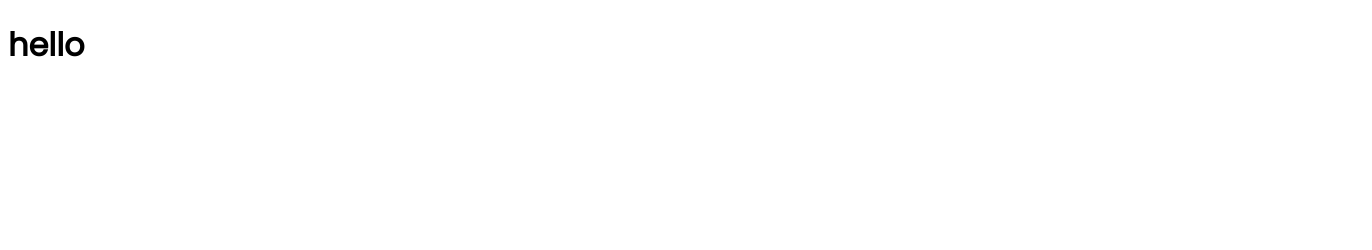
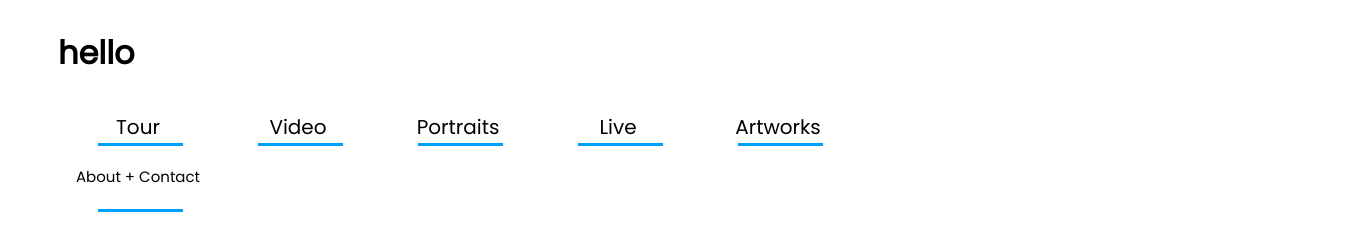
Before and after one commit to taraengel/neelam, a plain HTML site: page index.html in a window 1280 px wide. Shown: the whole page, 1372 px wide, since content can reach past the window. Drawn offline with Linux system fonts and the light colour scheme.

Commit message:
back at it

```diff
--- /dev/null
+++ b/components/button.css
@@ -0,0 +1,64 @@
+@@ -0,0 +1,63 @@
+.spot {
+  position: absolute;
+  width: 100%;
+  height: 100%;
+  top: 0;
+  left: 0;
+}
+
+
+.svg-wrapper {
+  margin-top: 0;
+  position: relative;
+  width: 150px;
+  /*make sure to use same height/width as in the html*/
+  height: 40px;
+  display: inline-block;
+  border-radius: 3px;
+  margin-left: 5px;
+  margin-right: 5px
+}
+
+#shape {
+  stroke-width: 6px;
+  fill: transparent;
+  stroke: #009FFD;
+  stroke-dasharray: 85 400;
+  stroke-dashoffset: -220;
+  transition: 1s all ease;
+}
+
+
+#text {
+  margin-top: -60px;
+  text-align: center;
+}
+
+#text a {
+  color: black;
+  text-decoration: none;
+  font-weight: 100;
+  font-size: 20px;
+}
+
+
+.svg-wrapper:hover #shape {
+  stroke-dasharray: 50 0;
+  stroke-width: 3px;
+  stroke-dashoffset: 0;
+  stroke: #06D6A0;
+}
+
+#text-size {
+  font-size: 12px;
+  margin-top: -60px;
+  text-align: center;
+}
+
+#text-size a {
+  color: black;
+  text-decoration: none;
+  font-weight: 100;
+  font-size: 15px;
+}
--- a/components/style.css
+++ b/components/style.css
@@ -1,3 +1,36 @@
+
 h1 {
   font-family: 'Poppins', sans-serif;
 }
+
+.container {
+  position: relative;
+  width: 100%;
+  margin: 0 auto;
+  padding: 0px 50px;
+  clear: both;
+}
+
+.main-content {
+  display: table-cell;
+  vertical-align: middle;
+  position: relative;
+}
+
+.section-content {
+  display: inline-block;
+  display: flex;
+  justify-content: space-between;
+}
+
+.section-button {
+
+}
+
+img {
+  padding: 0;
+  margin: 0;
+  display: inline-block;
+  max-width: 100%;
+  height: auto;
+}
--- a/index.html
+++ b/index.html
@@ -1,27 +1,109 @@
 <!DOCTYPE html>
 <html>
   <head>
-  <title>Neelam Kahn Vela</title>
     <link rel="stylesheet" type="text/css" href="components/style.css">
+    <link rel="stylesheet" type="text/css" href="components/button.css">
+
     <link href="https://fonts.googleapis.com/css?family=Poppins" rel="stylesheet">
     <link rel="stylesheet" href="https://use.fontawesome.com/releases/v5.7.2/css/all.css" integrity="sha384-fnmOCqbTlWIlj8LyTjo7mOUStjsKC4pOpQbqyi7RrhN7udi9RwhKkMHpvLbHG9Sr" crossorigin="anonymous">
     <link rel="shortcut icon" href="">
+    <link rel="shortcut icon" href="images/favicon (1).ico">
+    <Link rel="stylesheet" href="components/buttons.css">
   </head>
 
 <body>
-  <h1>hello<h1>
   <column></column>
   <column></column>
   <column></column>
   <column></column>
+  <div class="container">
+    <div class="main-content">
+      <h1>hello<h1>
+        <!-- <img src="images/logo.jpg" alt="logo pic" width="280" height="280"> -->
 
 
+       <div class="section-content">
+        <div id="workarea">
+          <div class="position">
+           <div class="svg-wrapper">
+            <svg height="40" width="150" xmlns="http://www.w3.org/2000/svg">
+              <rect id="shape" height="40" width="150" />
+              <div id="text">
+              <a href=""><span class="spot"></span>Tour</a>
+            </div>
+           </svg>
+          </div>
+         </div>
+        </div>
+
+        <div id="workarea">
+          <div class="position">
+           <div class="svg-wrapper">
+            <svg height="40" width="150" xmlns="http://www.w3.org/2000/svg">
+              <rect id="shape" height="40" width="150" />
+              <div id="text">
+              <a href=""><span class="spot"></span>Video</a>
+            </div>
+           </svg>
+          </div>
+         </div>
+        </div>
+
+        <div id="workarea">
+          <div class="position">
+           <div class="svg-wrapper">
+            <svg height="40" width="150" xmlns="http://www.w3.org/2000/svg">
+              <rect id="shape" height="40" width="150" />
+              <div id="text">
+              <a href=""><span class="spot"></span>Portraits</a>
+            </div>
+           </svg>
+          </div>
+         </div>
+        </div>
+
+        <div id="workarea">
+          <div class="position">
+           <div class="svg-wrapper">
+            <svg height="40" width="150" xmlns="http://www.w3.org/2000/svg">
+              <rect id="shape" height="40" width="150" />
+              <div id="text">
+              <a href=""><span class="spot"></span>Live</a>
+            </div>
+           </svg>
+          </div>
+         </div>
+        </div>
+
+        <div id="workarea">
+          <div class="position">
+           <div class="svg-wrapper">
+            <svg height="40" width="150" xmlns="http://www.w3.org/2000/svg">
+              <rect id="shape" height="40" width="150" />
+              <div id="text">
+              <a href=""><span class="spot"></span>Artworks</a>
+            </div>
+           </svg>
+          </div>
+         </div>
+        </div>
+       </div>
+
+        <div id="workarea">
+          <div class="position">
+           <div class="svg-wrapper">
+            <svg height="40" width="150" xmlns="http://www.w3.org/2000/svg">
+              <rect id="shape" height="40" width="150" />
+              <div id="text-size">
+              <a href=""><span class="spot"></span>About + Contact</a>
+            </div>
+           </svg>
+          </div>
+         </div>
+        </div>
 
 
 </body>
 
-
-
-
 </html>
 <!-- <i class="fas fa-camera-retro"></i> -->
```
Also changed, not shown: components/_index.scss (deleted). Lines whose indentation alone changed are shown as unchanged.
